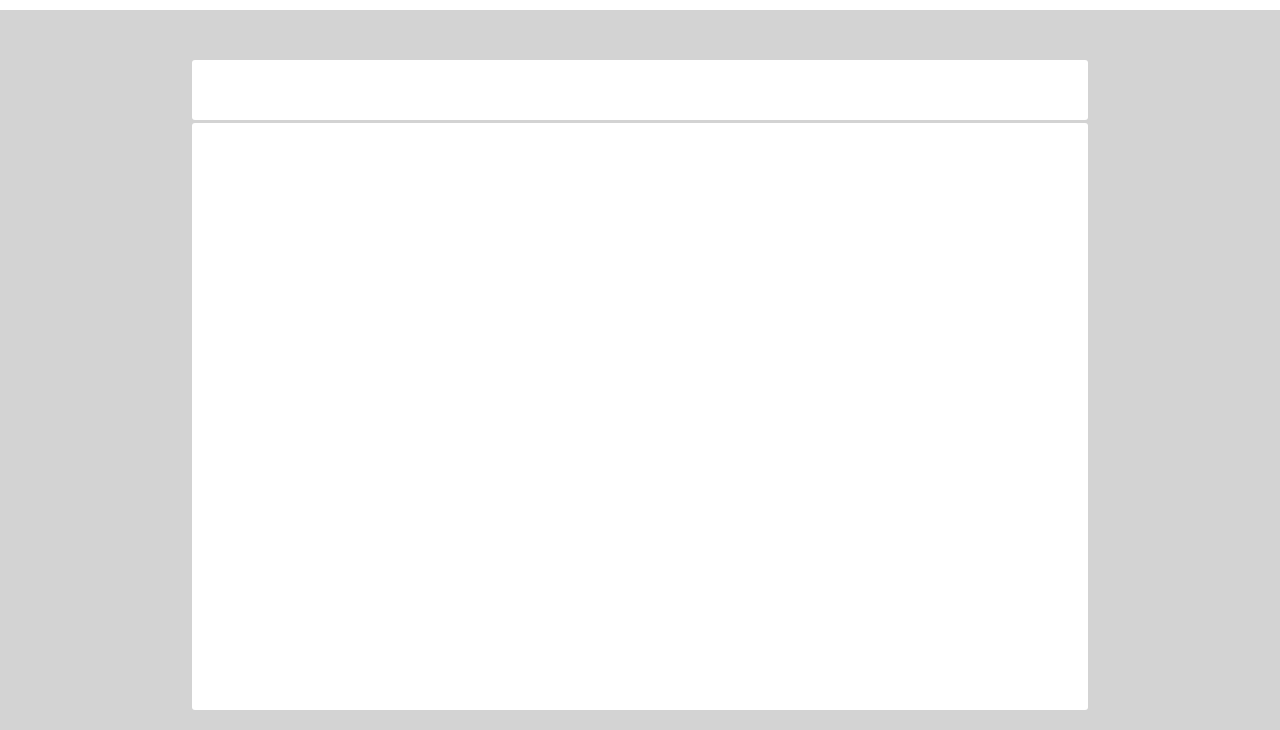
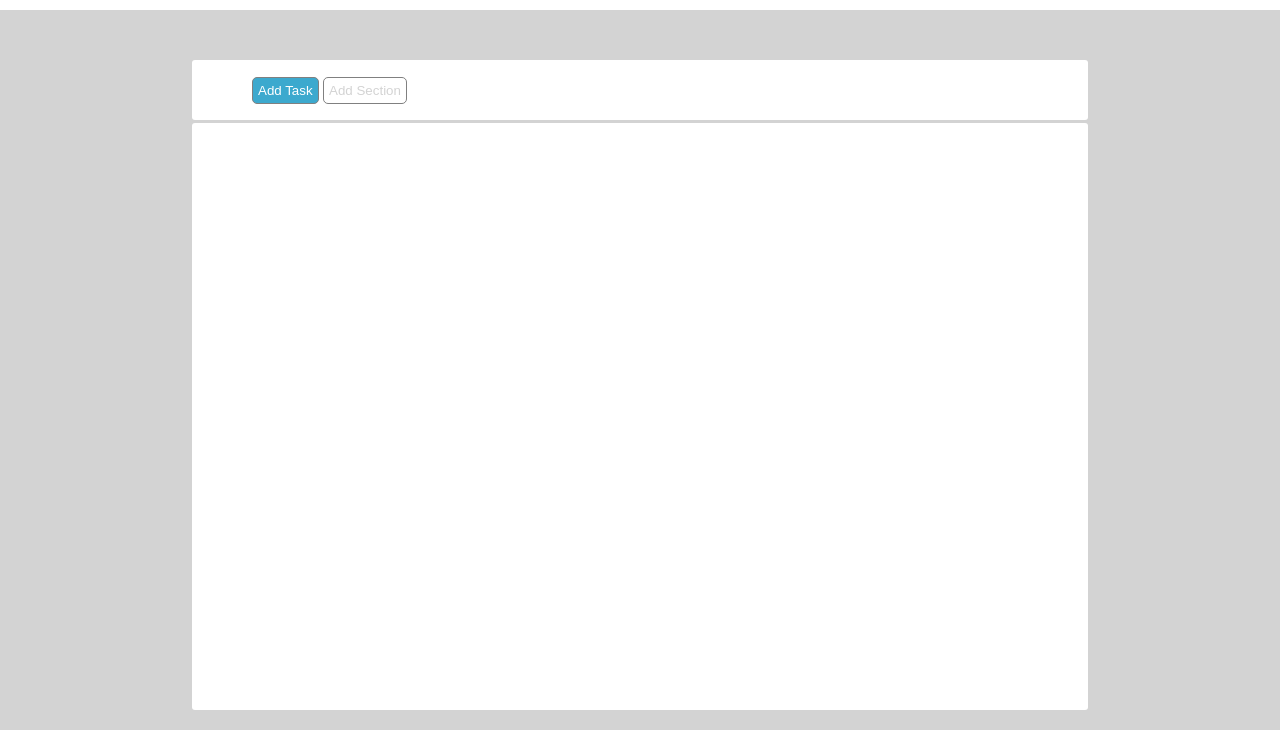
Before and after one commit to Penna92/html-css-toboolist, a plain HTML site: page index.html in a window 1280 px wide. Shown: the part 70-800 px from the top of the page. Drawn offline with Linux system fonts and the light colour scheme.

Commit message:
index.html & style.css: added buttons in nav

```diff
--- a/css/style.css
+++ b/css/style.css
@@ -26,13 +26,14 @@ header, nav, main {
 nav, main {
     width: 70%;
     margin: 0 auto;
-    padding: 0 20px;
+    padding: 0 60px;
     border-radius: 3px;
 }
 
 nav {
     margin-top: 50px;
     height: 60px;
+    line-height: 60px;
 }
 
 main {
@@ -45,11 +46,32 @@ main {
 
 #logo {
     width: 50px;
+}
+header h1 {
+    font-size: 45px;
+}
+
+#logo, header h1 {
     display: inline-block;
     vertical-align: middle;
 }
-header h1 {
+
+nav button {
     display: inline-block;
-    vertical-align: middle;
-    font-size: 45px;
+    padding: 5px;
+    border-radius: 5px;
 }
+
+#button1, #button2 {
+    border: 1px solid grey;
+}
+
+#button1 {
+    color: white;
+    background-color: rgb(60, 169, 206);
+}
+
+#button2 {
+    color: lightgrey;
+    background-color: white;
+}
--- a/index.html
+++ b/index.html
@@ -17,7 +17,8 @@
 
     <!-- inizio nav -->
     <nav>
-
+        <button id="button1" type="button">Add Task</button>
+        <button id="button2" type="button">Add Section</button>
     </nav>
     <!-- /fine nav -->
 
```
